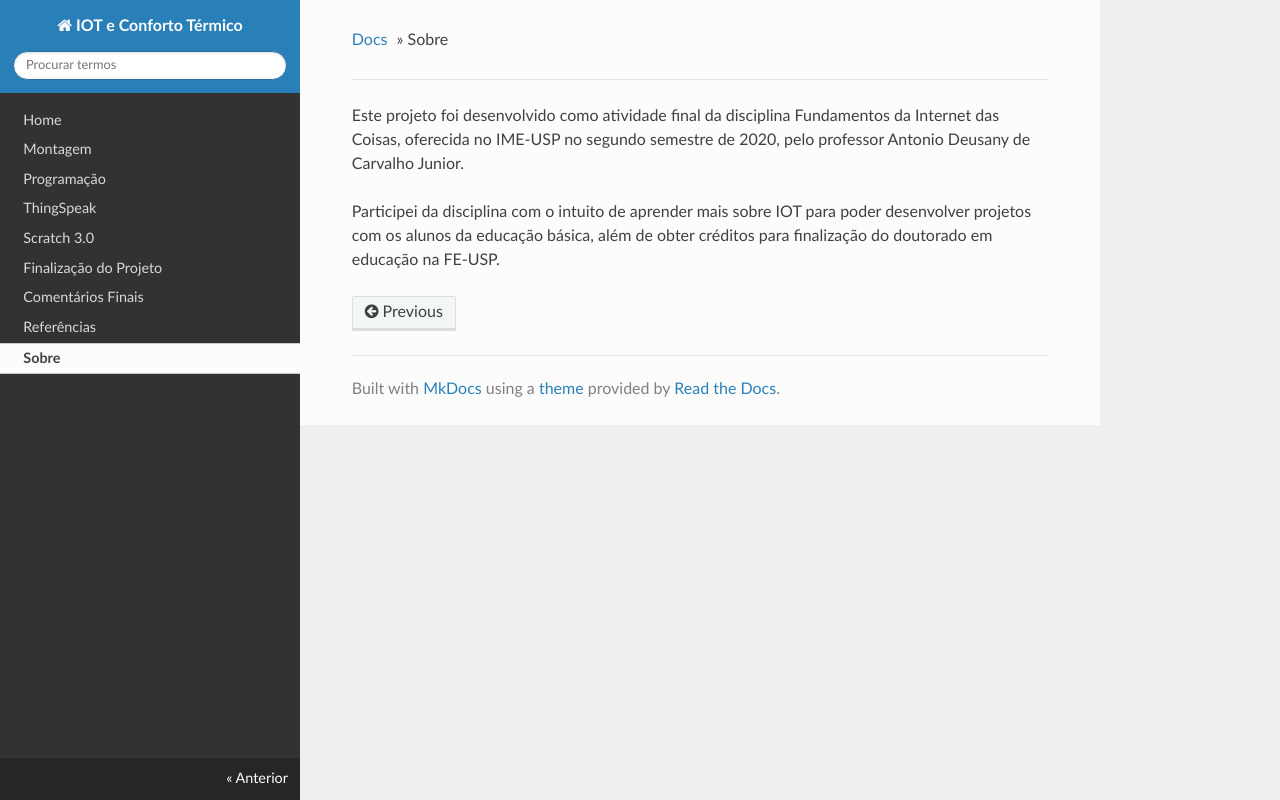
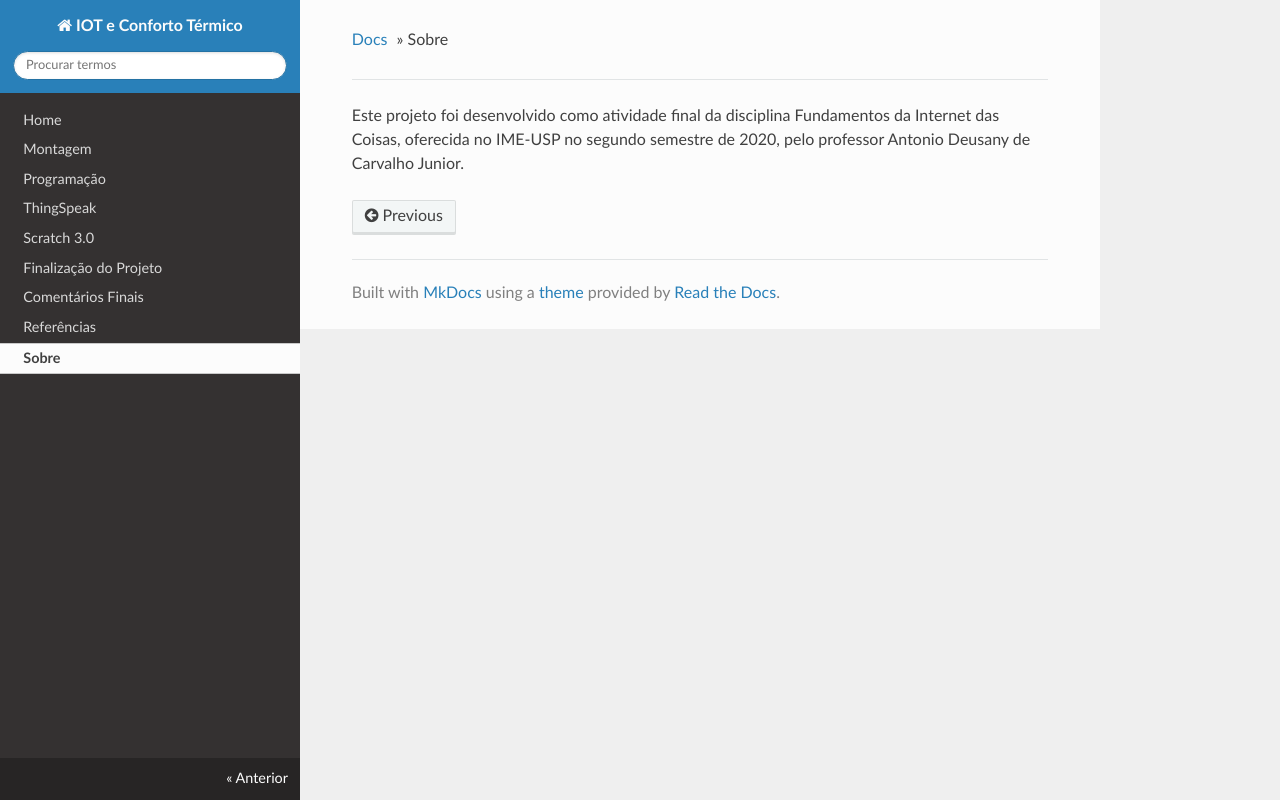
Before and after one commit to elainerocha/iot, a plain HTML site: page sobre/index.html in a window 1280 px wide. Drawn offline with nearby package versions, Linux system fonts and the light colour scheme.

Commit message:
Update index.html
update

```diff
--- a/sobre/index.html
+++ b/sobre/index.html
@@ -117,7 +117,7 @@
             <div class="section">
 
                 <p>Este projeto foi desenvolvido como atividade final da disciplina Fundamentos da Internet das Coisas, oferecida no IME-USP no segundo semestre de 2020, pelo professor Antonio Deusany de Carvalho Junior.</p>
-<p>Participei da disciplina com o intuito de aprender mais sobre IOT para poder desenvolver projetos com os alunos da educação básica, além de obter créditos para finalização do doutorado em educação na FE-USP.</p>
+
 
             </div>
           </div>
```
